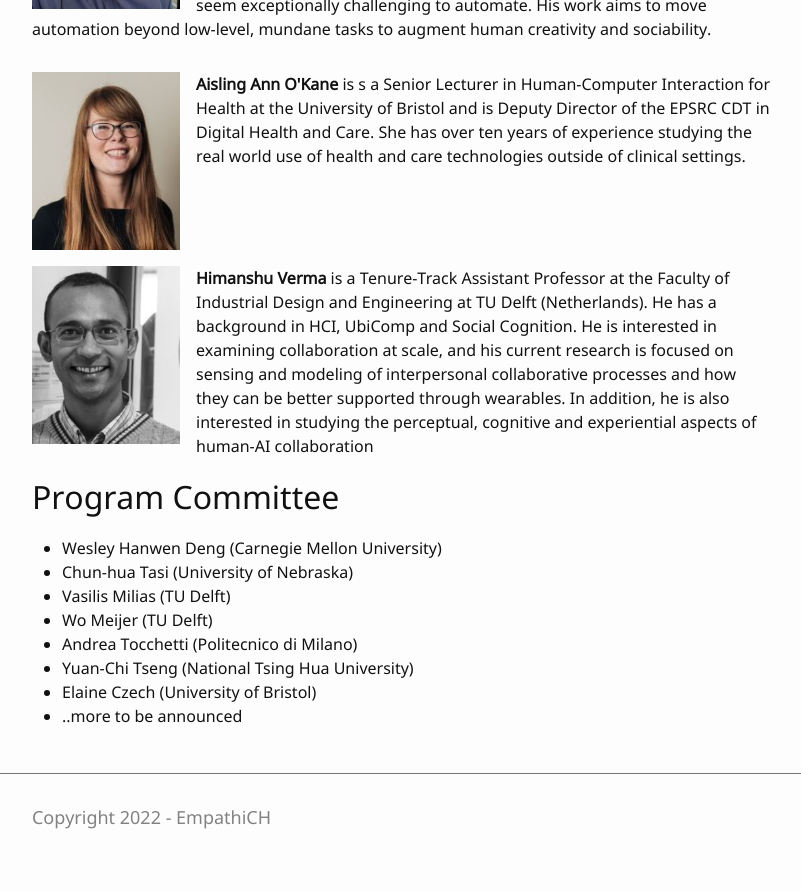
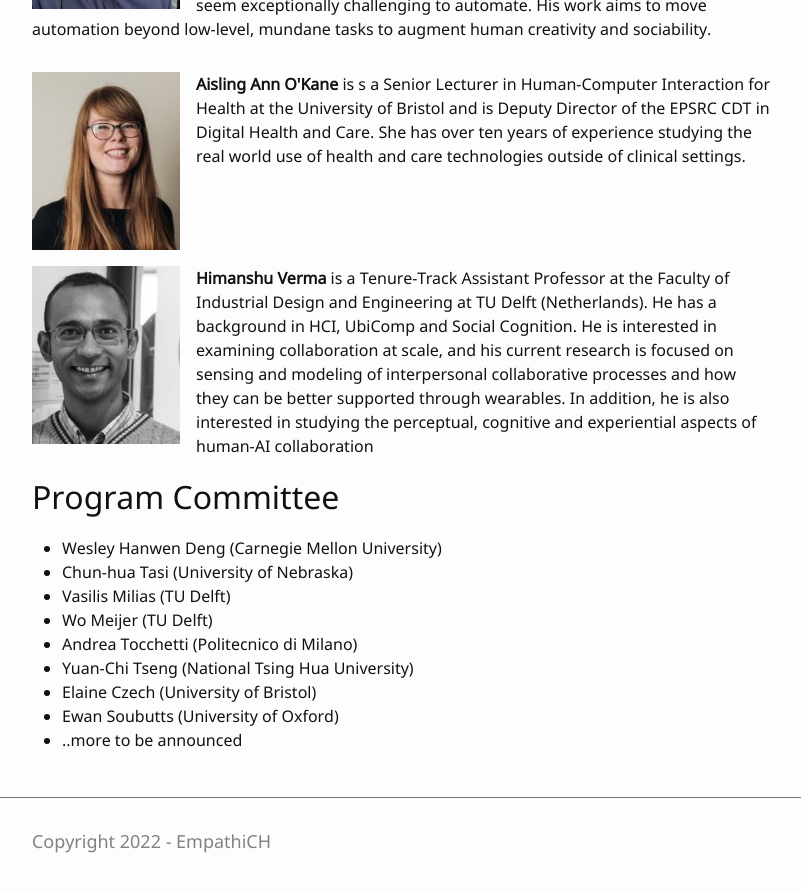
Before and after one commit to empathiCH/empathiCH.github.io, a Jekyll site: the page built from 1-organizers.md, in a window 1280 px wide and 900 px high, scrolled down 895 px. Shown: the top 892 px of the window, without its empty margins (238-1039 px from the left). Built offline with Jekyll 4.4.1, drawn with Linux system fonts in a browser that asks for light colours.

Commit message:
Update 1-organizers.md

```diff
--- a/1-organizers.md
+++ b/1-organizers.md
@@ -26,4 +26,5 @@ nav: true
 - Andrea Tocchetti (Politecnico di Milano)
 - Yuan-Chi Tseng (National Tsing Hua University)
 - Elaine Czech (University of Bristol)
+- Ewan Soubutts (University of Oxford)
 - ..more to be announced
```
